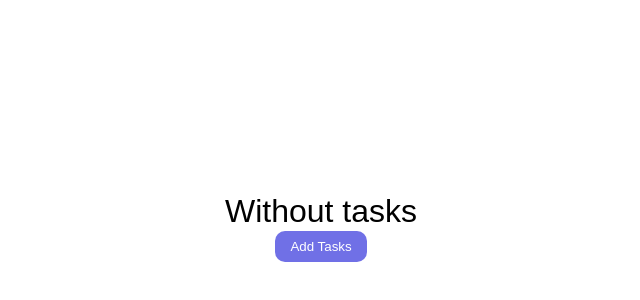
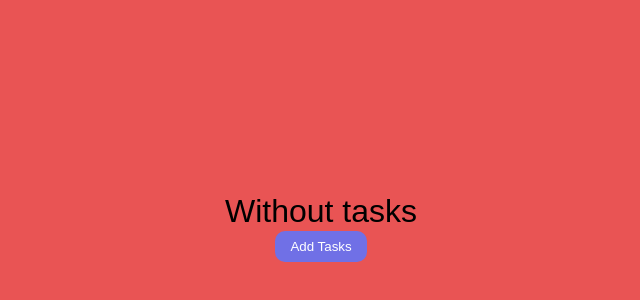
Before and after one commit to colligii/productivity, a plain HTML site: page index.html in a window 1280 px wide. Shown: the part 172-472 px from the top of the page, without its empty margins (319-959 px from the left). Drawn offline with Linux system fonts and the light colour scheme.

Commit message:
finish add-btn

```diff
--- a/assets/scripts/index.js
+++ b/assets/scripts/index.js
@@ -9,4 +9,6 @@ if(!tasks.getDataStructuredClone()?.length) {
             <button class="add-btn">Add Tasks</button>
         </div>
     `
+
+    mainSel.style.background = "#e95454ff";
 }
--- a/assets/styles/index.css
+++ b/assets/styles/index.css
@@ -27,6 +27,7 @@ html, body, #main {
     border: none;
     background: rgb(112, 112, 230);
     color: white;
+    cursor: pointer;
 }
 
 @keyframes comeIn {
```
